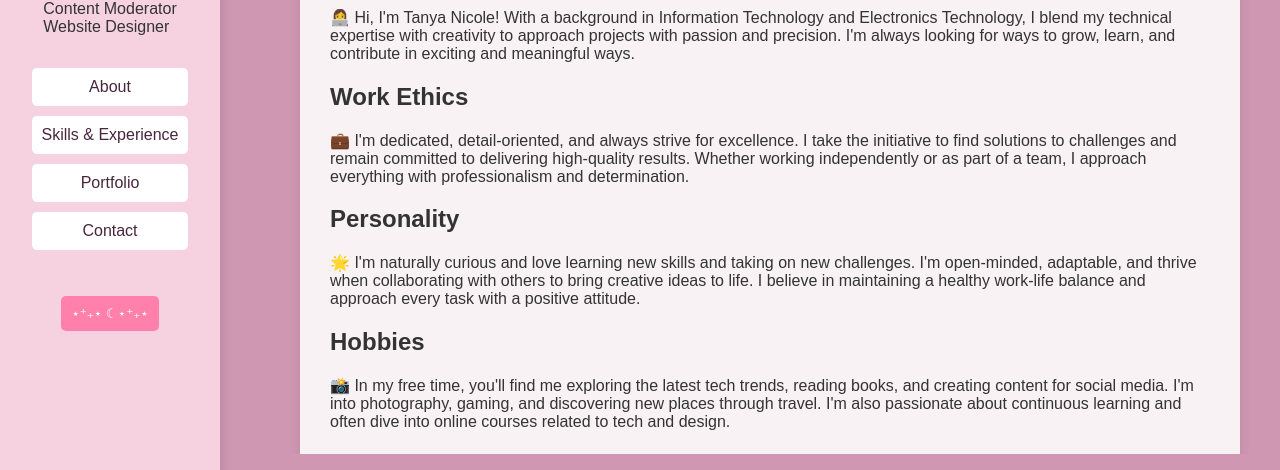
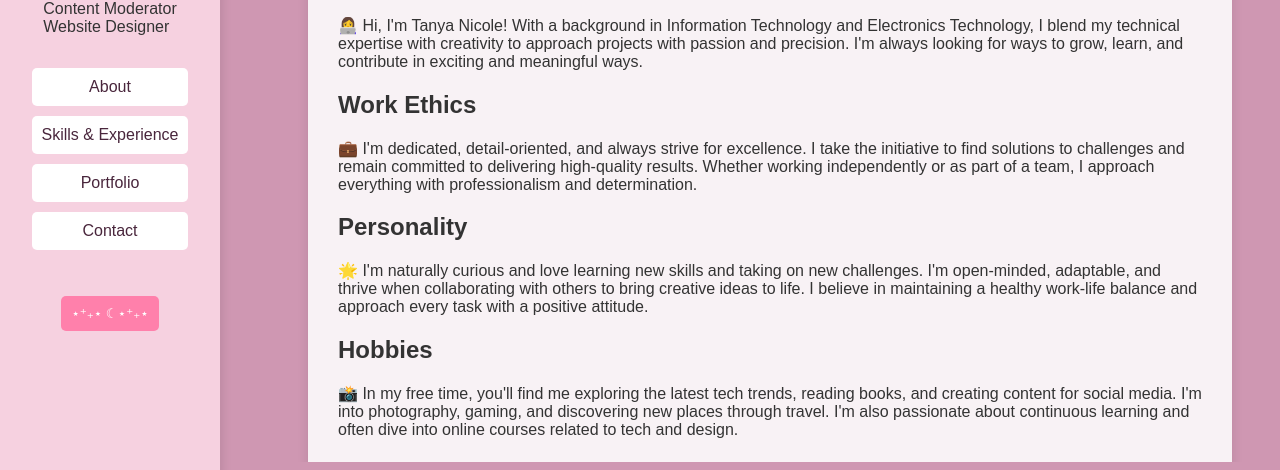
Before and after one commit to TanyaLust3/My-portfolio, a plain HTML site: page index.html in a window 1280 px wide. Shown: the part 346-816 px from the top of the page. Drawn offline with Linux system fonts and the light colour scheme.

Commit message:
styles.css

```diff
--- a/styles.css
+++ b/styles.css
@@ -7,8 +7,8 @@ html {
 
 
 body {
-    margin: 0;
-    padding: 0;
+    margin: 10;
+    padding: 10;
     font-family: Arial, sans-serif;
     background-color: #cf97b2; /* Soft pastel pink */
     color: #333;
@@ -55,7 +55,7 @@ body.dark-theme a {
     position: fixed;
     top: 0;
     left: 0;
-    z-index: 100;
+    z-index: 80;
     height: 100%;
     display: flex;
     flex-direction: column;
```
